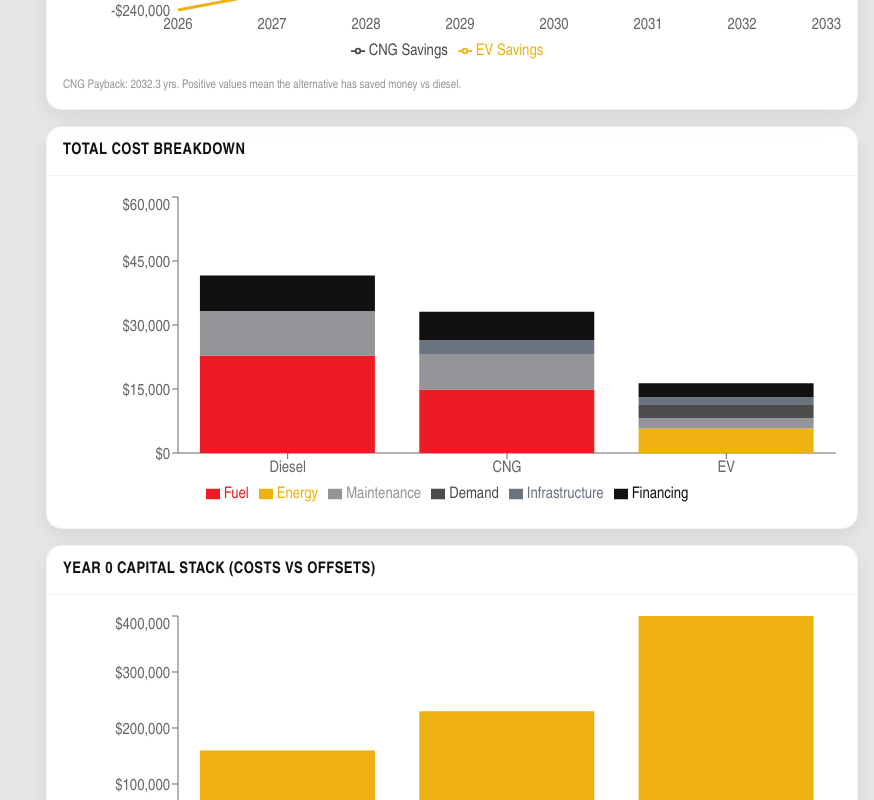
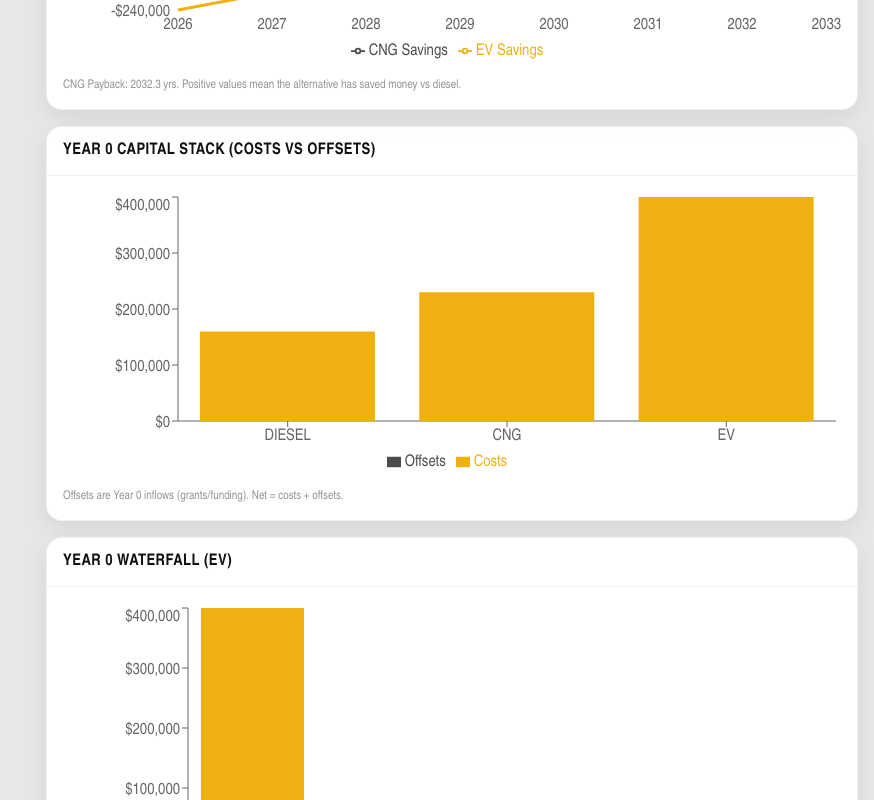
Before and after one commit to coltersouser/RushTCOCalculator, a React (Vite) app: page / in a window 1280 px wide. Shown: the part 1380-2180 px from the top of the page, without its empty margins (406-1280 px from the left). Built offline with nearby package versions, Linux system fonts and the light colour scheme.

Commit message:
Save before deployment

```diff
--- a/src/ui/App.tsx
+++ b/src/ui/App.tsx
@@ -70,7 +70,7 @@ export function App() {
 
             <ResultsDashboard summary={summary} mode={mode} />
             <ChartsPanel summary={summary} />
-            <TcoBreakdownChart summary={summary} />
+
 
              {/* Year 0 visuals */}
             <Year0DivergingBar summary={summary} />
```
